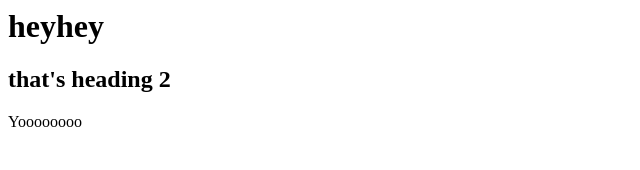
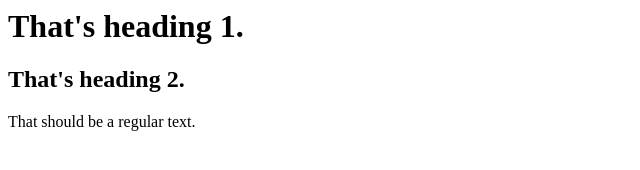
Before and after one commit to cohgal/HON202ResearchProposal, a plain HTML site: page index.html in a window 1280 px wide. Shown: the whole page, without its empty margins (0-640 px from the left). Drawn offline with Linux system fonts and the light colour scheme.

Commit message:
Update index.html
Changed headings and text to a more descriptive content.

```diff
--- a/index.html
+++ b/index.html
@@ -4,8 +4,8 @@
     <title>Demonstration</title>
   </head>
   <body>
-    <h1>heyhey</h1>
-    <h2>that's heading 2</h2>
-    <p>Yoooooooo</p>
+    <h1>That's heading 1. </h1>
+    <h2>That's heading 2. </h2>
+    <p>That should be a regular text.</p>
   </body>
   </html>
```
